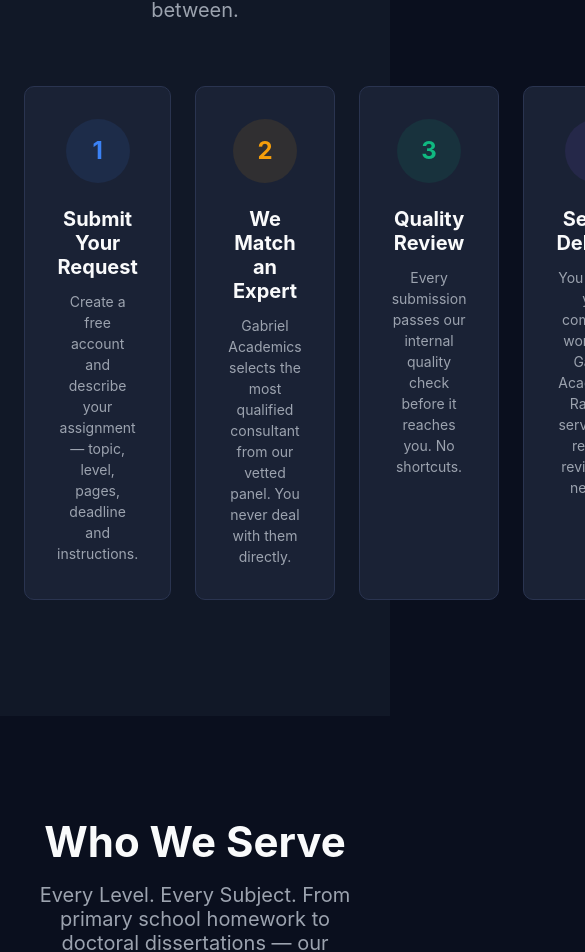
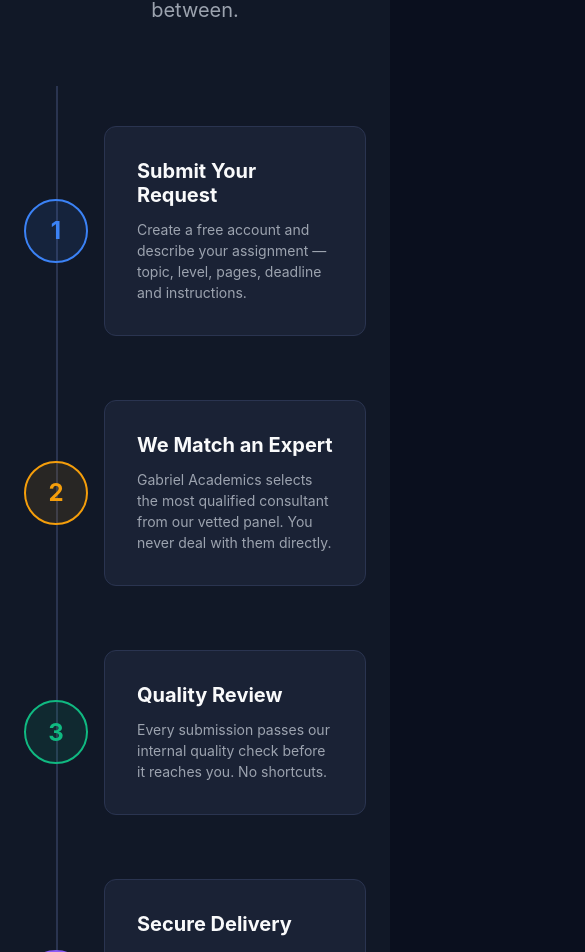
Before and after one commit to gkapendeka/gabriel-academy, a React (Vite) app: page / in a window 390 px wide. Shown: the part 1048-2000 px from the top of the page, 585 px wide, since content can reach past the window. Built offline with nearby package versions, Linux system fonts and the light colour scheme.

Commit message:
Redesign 'How It Works' section to an artistic vertical timeline

```diff
--- a/src/index.css
+++ b/src/index.css
@@ -280,7 +280,92 @@ textarea.form-input{resize:vertical;min-height:90px}
   .land-section{padding:48px 20px}.land-footer{flex-direction:column;gap:12px;text-align:center}
   .land-nav-links{gap:14px}
 
-  /* Portal Mobile Overrides */
+  /* ── TIMELINE ── */
+.timeline-container {
+  position: relative;
+  max-width: 800px;
+  margin: 0 auto;
+  padding: 40px 0;
+}
+.timeline-line {
+  position: absolute;
+  left: 50%;
+  top: 0;
+  bottom: 0;
+  width: 2px;
+  background: var(--border);
+  transform: translateX(-50%);
+}
+.timeline-item {
+  display: flex;
+  justify-content: space-between;
+  align-items: center;
+  margin-bottom: 64px;
+  position: relative;
+}
+.timeline-item:last-child {
+  margin-bottom: 0;
+}
+.timeline-marker {
+  width: 64px;
+  height: 64px;
+  border-radius: 50%;
+  border: 2px solid;
+  display: flex;
+  align-items: center;
+  justify-content: center;
+  font-size: 24px;
+  font-weight: 700;
+  z-index: 2;
+  position: absolute;
+  left: 50%;
+  transform: translateX(-50%);
+  background: var(--bg);
+}
+.timeline-content {
+  width: 42%;
+  background: var(--card);
+  border: 1px solid var(--border);
+  border-radius: 12px;
+  padding: 32px;
+}
+.timeline-content h3 {
+  font-size: 20px;
+  margin-bottom: 12px;
+}
+.timeline-content p {
+  color: var(--muted);
+  line-height: 1.5;
+  font-size: 14px;
+}
+.timeline-item.left .timeline-content {
+  text-align: right;
+  margin-right: auto;
+}
+.timeline-item.right .timeline-content {
+  text-align: left;
+  margin-left: auto;
+}
+
+@media (max-width: 768px) {
+  .timeline-line {
+    left: 32px;
+    transform: none;
+  }
+  .timeline-marker {
+    left: 32px;
+    transform: translateX(-50%);
+  }
+  .timeline-content {
+    width: calc(100% - 80px);
+    margin-left: auto !important;
+    text-align: left !important;
+  }
+  .timeline-item.left .timeline-content,
+  .timeline-item.right .timeline-content {
+    margin-right: 0;
+  }
+}
   .layout { position: relative; }
   .sidebar {
     position: fixed;
--- a/src/pages/Landing.jsx
+++ b/src/pages/Landing.jsx
@@ -96,26 +96,39 @@ export default function Landing() {
             <p style={{color: 'var(--muted)', fontSize: '20px', maxWidth: '600px', margin: '0 auto'}}>Four steps from request to delivery — we handle everything in between.</p>
           </div>
 
-          <div style={{display: 'grid', gridTemplateColumns: 'repeat(4, 1fr)', gap: '24px'}}>
-            <div className="card-box" style={{background: 'var(--card)', border: '1px solid var(--border)', padding: '32px', textAlign: 'center'}}>
-              <div style={{width: '64px', height: '64px', background: 'rgba(59,130,246,0.1)', color: 'var(--blue)', borderRadius: '50%', display: 'flex', alignItems: 'center', justifyContent: 'center', fontSize: '24px', fontWeight: 700, margin: '0 auto 24px'}}>1</div>
-              <h3 style={{fontSize: '20px', marginBottom: '12px'}}>Submit Your Request</h3>
-              <p style={{color: 'var(--muted)', lineHeight: 1.5, fontSize: '14px'}}>Create a free account and describe your assignment — topic, level, pages, deadline and instructions.</p>
+          <div className="timeline-container">
+            <div className="timeline-line"></div>
+
+            <div className="timeline-item left">
+              <div className="timeline-content">
+                <h3>Submit Your Request</h3>
+                <p>Create a free account and describe your assignment — topic, level, pages, deadline and instructions.</p>
+              </div>
+              <div className="timeline-marker" style={{color: 'var(--blue)', borderColor: 'var(--blue)', background: 'rgba(59,130,246,0.1)'}}>1</div>
             </div>
-            <div className="card-box" style={{background: 'var(--card)', border: '1px solid var(--border)', padding: '32px', textAlign: 'center'}}>
-              <div style={{width: '64px', height: '64px', background: 'rgba(245,158,11,0.1)', color: 'var(--gold)', borderRadius: '50%', display: 'flex', alignItems: 'center', justifyContent: 'center', fontSize: '24px', fontWeight: 700, margin: '0 auto 24px'}}>2</div>
-              <h3 style={{fontSize: '20px', marginBottom: '12px'}}>We Match an Expert</h3>
-              <p style={{color: 'var(--muted)', lineHeight: 1.5, fontSize: '14px'}}>Gabriel Academics selects the most qualified consultant from our vetted panel. You never deal with them directly.</p>
+
+            <div className="timeline-item right">
+              <div className="timeline-content">
+                <h3>We Match an Expert</h3>
+                <p>Gabriel Academics selects the most qualified consultant from our vetted panel. You never deal with them directly.</p>
+              </div>
+              <div className="timeline-marker" style={{color: 'var(--gold)', borderColor: 'var(--gold)', background: 'rgba(245,158,11,0.1)'}}>2</div>
             </div>
-            <div className="card-box" style={{background: 'var(--card)', border: '1px solid var(--border)', padding: '32px', textAlign: 'center'}}>
-              <div style={{width: '64px', height: '64px', background: 'rgba(16,185,129,0.1)', color: 'var(--green)', borderRadius: '50%', display: 'flex', alignItems: 'center', justifyContent: 'center', fontSize: '24px', fontWeight: 700, margin: '0 auto 24px'}}>3</div>
-              <h3 style={{fontSize: '20px', marginBottom: '12px'}}>Quality Review</h3>
-              <p style={{color: 'var(--muted)', lineHeight: 1.5, fontSize: '14px'}}>Every submission passes our internal quality check before it reaches you. No shortcuts.</p>
+
+            <div className="timeline-item left">
+              <div className="timeline-content">
+                <h3>Quality Review</h3>
+                <p>Every submission passes our internal quality check before it reaches you. No shortcuts.</p>
+              </div>
+              <div className="timeline-marker" style={{color: 'var(--green)', borderColor: 'var(--green)', background: 'rgba(16,185,129,0.1)'}}>3</div>
             </div>
-            <div className="card-box" style={{background: 'var(--card)', border: '1px solid var(--border)', padding: '32px', textAlign: 'center'}}>
-              <div style={{width: '64px', height: '64px', background: 'rgba(139,92,246,0.1)', color: 'var(--purple)', borderRadius: '50%', display: 'flex', alignItems: 'center', justifyContent: 'center', fontSize: '24px', fontWeight: 700, margin: '0 auto 24px'}}>4</div>
-              <h3 style={{fontSize: '20px', marginBottom: '12px'}}>Secure Delivery</h3>
-              <p style={{color: 'var(--muted)', lineHeight: 1.5, fontSize: '14px'}}>You receive your completed work from Gabriel Academics. Rate the service and request revisions if needed.</p>
+
+            <div className="timeline-item right">
+              <div className="timeline-content">
+                <h3>Secure Delivery</h3>
+                <p>You receive your completed work from Gabriel Academics. Rate the service and request revisions if needed.</p>
+              </div>
+              <div className="timeline-marker" style={{color: 'var(--purple)', borderColor: 'var(--purple)', background: 'rgba(139,92,246,0.1)'}}>4</div>
             </div>
           </div>
         </div>
```
